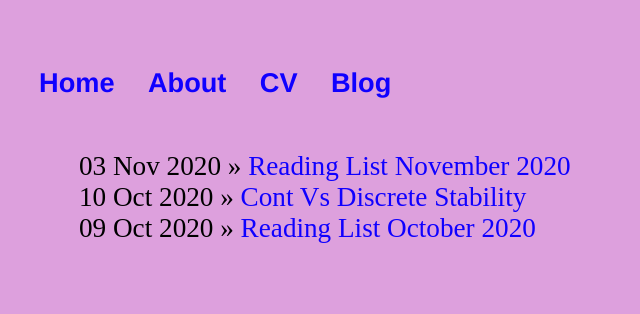
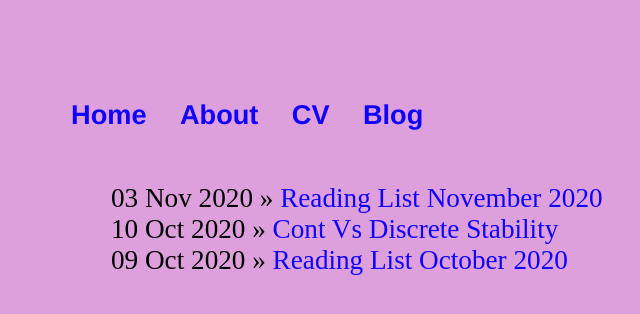
Before and after one commit to kozleo/kozleo.github.io, a Jekyll site: the page built from blog/index.html, in a window 1280 px wide. Shown: the top 314 px of the page, without its empty margins (9-649 px from the left). Built offline with Jekyll 4.4.1, drawn with Linux system fonts in a browser that asks for light colours.

Commit message:
Update main.css

```diff
--- a/css/main.css
+++ b/css/main.css
@@ -1,5 +1,5 @@
 body {
-    margin: 3rem;
+    margin: 5rem;
     background-color: plum;
 
 }
```
